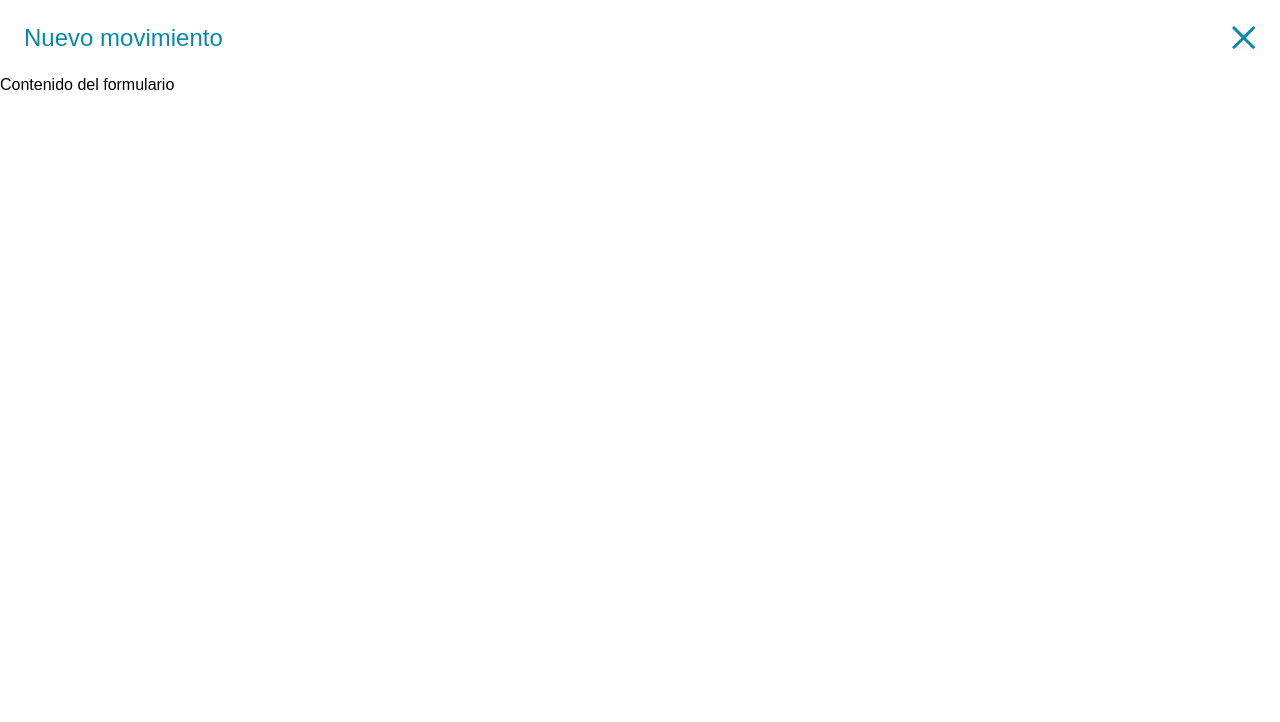
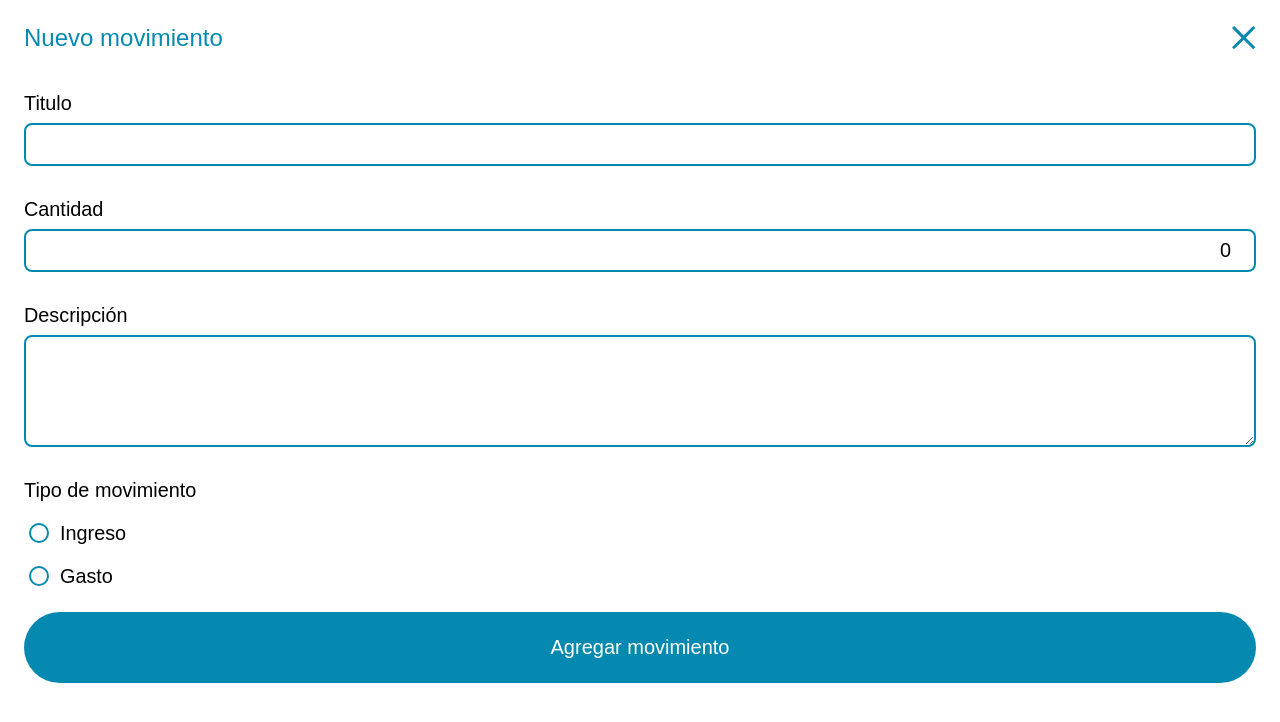
Before and after one commit to FranciscoJCC/cashMovements, a Vue app: page / in a window 1280 px wide. Both pictures are taken after a click on the button "Agregar movimiento". Shown: the top 722 px of the page. Built offline with nearby package versions, Linux system fonts and the light colour scheme.

Commit message:
Se agrega el modal y su evento de guardado

```diff
--- a/src/components/Action.vue
+++ b/src/components/Action.vue
@@ -3,7 +3,36 @@
 
   <teleport to="#app">
     <Modal v-show="showModal" @closeModal="showModal = !showModal">
-      Contenido del formulario
+      <form>
+        <div class="field">
+          <label for="">Titulo</label>
+          <input type="text" v-model="movement.title" />
+        </div>
+        <div class="field">
+          <label for="">Cantidad</label>
+          <input type="number" v-model="movement.amount" />
+        </div>
+        <div class="field">
+          <label for="">Descripción</label>
+          <textarea rows="4" v-model="movement.description"></textarea>
+        </div>
+        <div class="field">
+          <label for="">Tipo de movimiento</label>
+          <label for="" class="radio-label">
+            <input type="radio" v-model="movement.type" value="ingreso" />
+            <span>Ingreso</span>
+          </label>
+          <label for="" class="radio-label">
+            <input type="radio" v-model="movement.type" value="gasto" />
+            <span>Gasto</span>
+          </label>
+        </div>
+        <div class="action">
+          <button type="button" @click="saveMovement(movement)">
+            Agregar movimiento
+          </button>
+        </div>
+      </form>
     </Modal>
   </teleport>
 </template>
@@ -11,11 +40,25 @@
 <script>
 import Modal from "./Modal.vue";
 export default {
+  emits: ["saveMovement"],
   components: { Modal },
   data() {
     return {
       showModal: false,
+
+      movement: {
+        title: "",
+        amount: 0,
+        description: "",
+        type: "",
+      },
     };
+  },
+  methods: {
+    saveMovement(movement) {
+      this.$emit("saveMovement", movement);
+      this.showModal = false;
+    },
   },
 };
 </script>
@@ -31,4 +74,60 @@ button {
   border-radius: 60px;
   box-sizing: border-box;
 }
+
+form {
+  font-size: 1.24rem;
+  width: 100%;
+}
+
+form .action {
+  padding: 0 24px;
+}
+
+.field {
+  display: flex;
+  justify-content: space-between;
+  flex-direction: column;
+  padding: 16px 24px;
+}
+
+label {
+  margin-bottom: 8px;
+}
+
+input,
+textarea {
+  font-size: 1.24rem;
+  border: 2px solid var(--brand-blue);
+  border-radius: 8px;
+  padding: 8px;
+}
+
+input[type="number"] {
+  text-align: right;
+}
+
+.radio-label {
+  display: flex;
+  align-items: center;
+  margin-top: 8px;
+}
+
+.radio-label span {
+  margin-top: 4px;
+  margin-left: 8px;
+}
+
+input[type="radio"] {
+  appearance: none;
+  width: 1.24rem;
+  height: 1.24rem;
+  color: var(--brand-blue);
+  border: 2px solid var(--brand-blue);
+  border-radius: 50%;
+}
+
+input[type="radio"]:checked {
+  background-color: var(--brand-blue);
+}
 </style>
--- a/src/components/Home.vue
+++ b/src/components/Home.vue
@@ -13,7 +13,7 @@
         <template #graphic> Graphic </template>
 
         <template #action>
-          <Action />
+          <Action @saveMovement="addMovement" />
         </template>
       </Resume>
     </template>
@@ -89,6 +89,11 @@ export default {
       ],
     };
   },
+  methods: {
+    addMovement(movement) {
+      console.log(movement);
+    },
+  },
 };
 </script>
 
```
